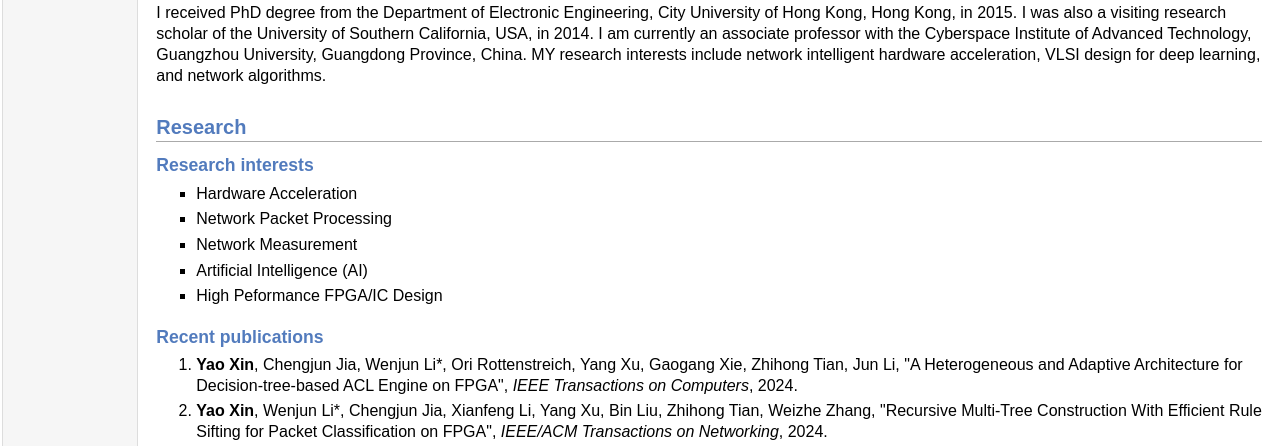
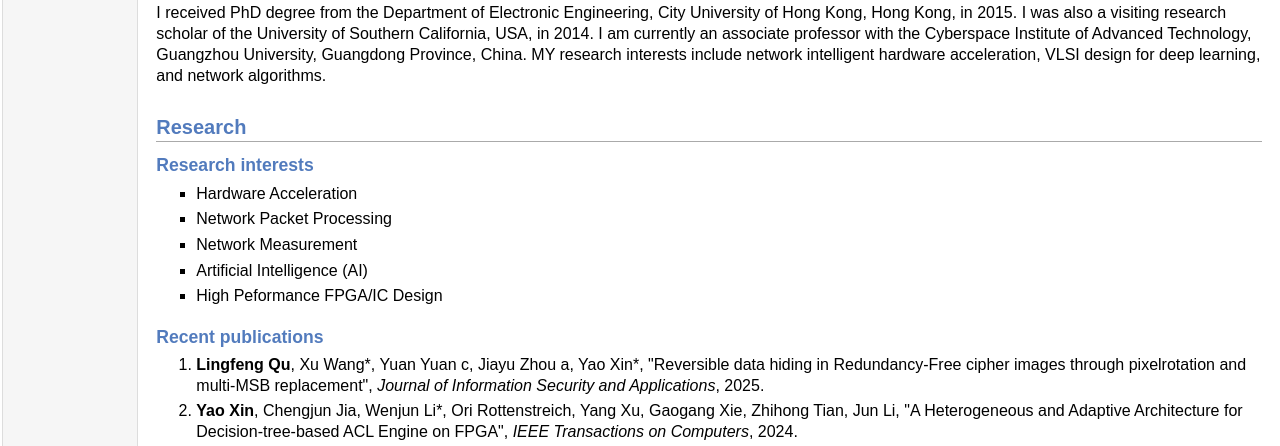
Before and after one commit to yaoxin-gzhu/yaoxin-gzhu.github.io, a plain HTML site: page index.html in a window 1280 px wide. Shown: the part 320-766 px from the top of the page. Drawn offline with Linux system fonts and the light colour scheme.

Commit message:
Update index.html

```diff
--- a/index.html
+++ b/index.html
@@ -52,6 +52,8 @@ MY research interests include network intelligent hardware acceleration, VLSI de
 </ul>
 <h3>Recent publications </h3>
 <ol>
+<li><p><b>Lingfeng Qu</b>, Xu Wang*, Yuan Yuan c, Jiayu Zhou a, Yao Xin*, "Reversible data hiding in Redundancy-Free cipher images through pixelrotation and multi-MSB replacement", <i>Journal of Information Security and Applications</i>, 2025.</p>
+</li>
 <li><p><b>Yao Xin</b>, Chengjun Jia, Wenjun Li*, Ori Rottenstreich, Yang Xu, Gaogang Xie, Zhihong Tian, Jun Li, "A Heterogeneous and Adaptive Architecture for Decision-tree-based ACL Engine on FPGA", <i>IEEE Transactions on Computers</i>, 2024.</p>
 </li>
 <li><p><b>Yao Xin</b>, Wenjun Li*, Chengjun Jia, Xianfeng Li, Yang Xu, Bin Liu, Zhihong Tian, Weizhe Zhang, "Recursive Multi-Tree Construction With Efficient Rule Sifting for Packet Classification on FPGA", <i>IEEE/ACM Transactions on Networking</i>, 2024.</p>
```
